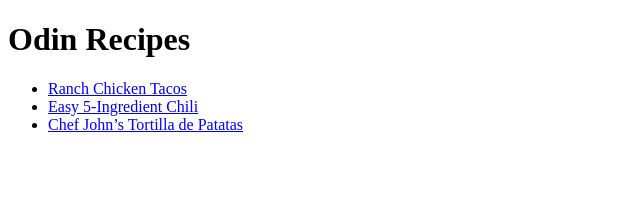
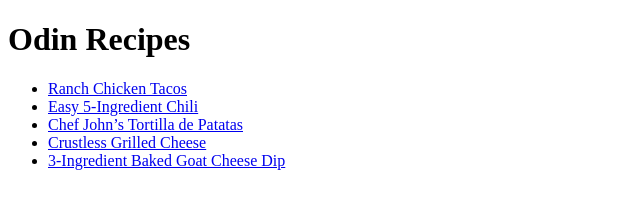
Before and after one commit to Avzl/odin_recipes, a plain HTML site: page index.html in a window 1280 px wide. Shown: the whole page, without its empty margins (0-640 px from the left). Drawn offline with Linux system fonts and the light colour scheme.

Commit message:
Add two new links to the recipes

```diff
--- a/index.html
+++ b/index.html
@@ -11,6 +11,8 @@
         <li><a href="recipes/chicken-tacos.html">Ranch Chicken Tacos</a></li>
         <li><a href="recipes/chili.html">Easy 5-Ingredient Chili</a></li>
         <li><a href="recipes/tortilla-de-patatas.html">Chef John’s Tortilla de Patatas</a></li>
+        <li><a href="recipes/grilled-cheese.html">Crustless Grilled Cheese</a></li>
+        <li><a href="recipes/cheese-dip.html">3-Ingredient Baked Goat Cheese Dip</a></li>
     </ul>
 </body>
 </html>
```
